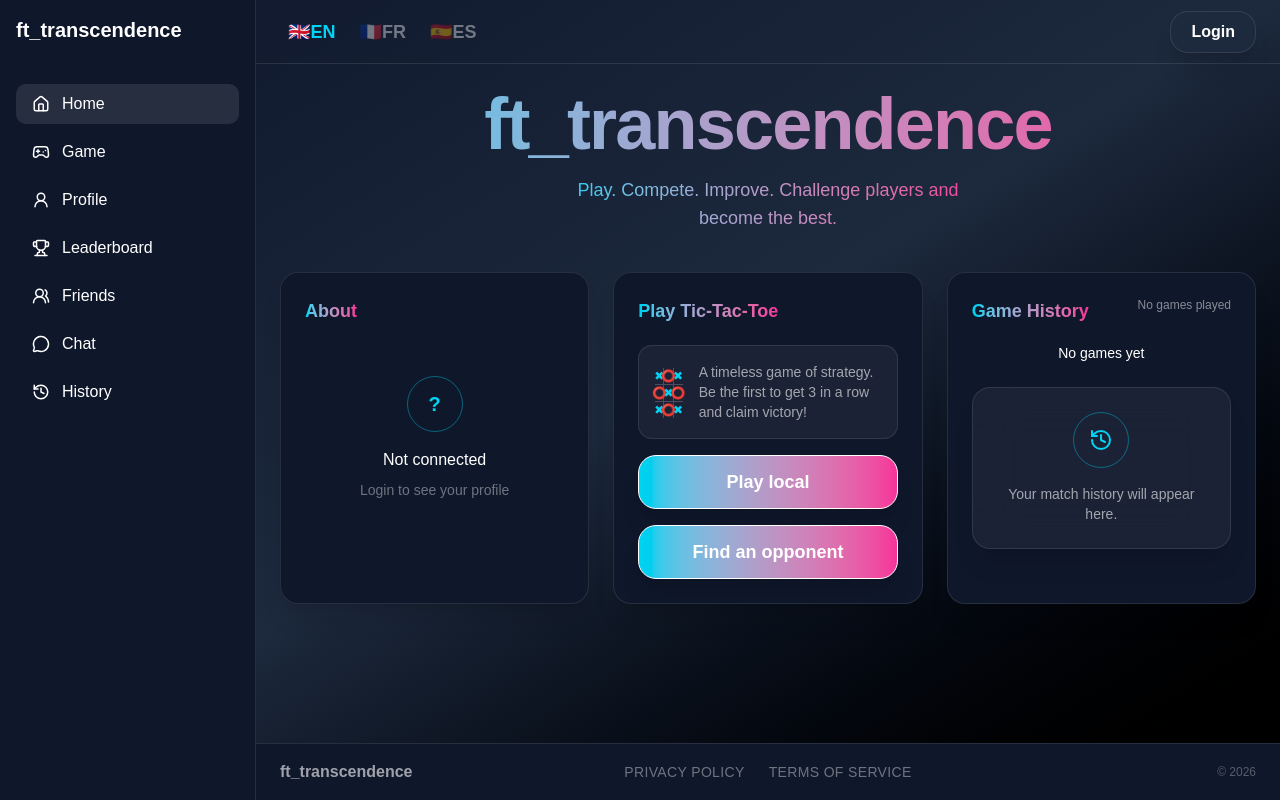
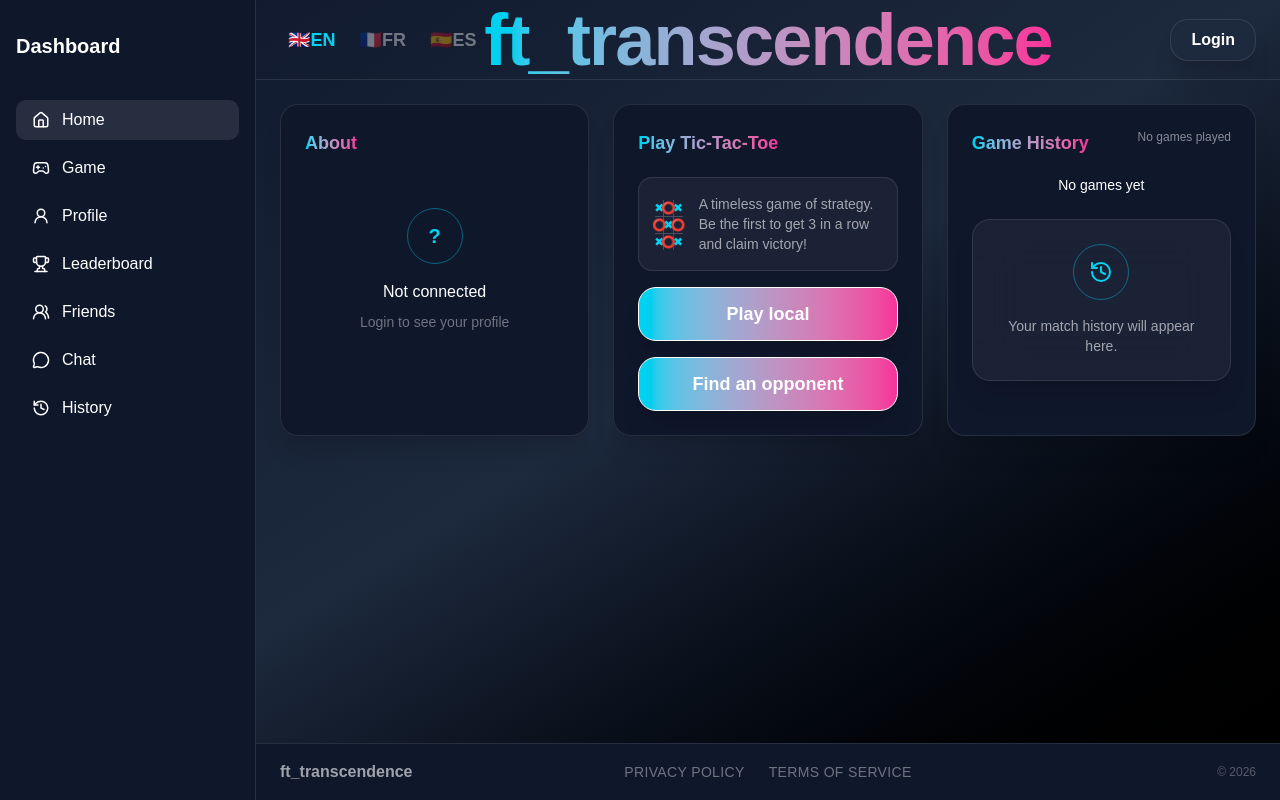
Before and after one commit to team-Segfault-Society-42/Ft_transcendence, a React app in the folder frontend/: page / in a window 1280 px wide. Built offline with nearby package versions, Linux system fonts and the light colour scheme; no server answers; the HTML template or start-up script is replaced by a standard one.

Commit message:
Change sidebarTitle, translated it (fr/es/en), main title in topbar

```diff
--- a/frontend/src/components/layout/Sidebar.tsx
+++ b/frontend/src/components/layout/Sidebar.tsx
@@ -19,8 +19,8 @@ export function Sidebar() {
   return (
     <aside className="w-64 bg-slate-900 border-r border-white/10 flex flex-col p-4">
 
-      <h1 className="text-xl font-bold mb-10">
-        {t("title")}
+      <h1 className="text-xl font-bold mt-4 mb-10">
+        {t("sidebar.title")}
       </h1>
 
       <nav className="flex flex-col gap-2">
--- a/frontend/src/components/layout/Topbar.tsx
+++ b/frontend/src/components/layout/Topbar.tsx
@@ -3,6 +3,8 @@ import LanguageSwitcher from "../ui/LanguageSwitcher"
 import { Button } from "@/components/ui/Button"
 import { useTranslation } from "react-i18next"
 import { Username } from "@/components/ui/Username";
+import { Motion } from "@/components/ui/Motion";
+
 
 interface User {
   username: string
@@ -22,10 +24,18 @@ export function Topbar({ user, onLoginClick, onLogoutClick }: HeaderProps) {
   const { t } = useTranslation()
 
   return (
-    <header className="h-16 min-h-16 border-b border-white/10 flex items-center justify-between px-6 gap-6">
+    <header className="relative h-16 min-h-20 border-b border-white/10 flex items-center justify-between px-6">
 
     <div className="flex items-center gap-4">
       <LanguageSwitcher />
+    </div>
+
+    <div className="absolute left-1/2 -translate-x-1/2">
+      <Motion>
+        <h1 className="text-3xl md:text-7xl font-extrabold tracking-tight bg-linear-to-r from-cyan-400 to-pink-500 bg-clip-text text-transparent">
+          {t("title")}
+        </h1>
+      </Motion>
     </div>
 
     <div className="flex items-center gap-4">
--- a/frontend/src/i18n/en.json
+++ b/frontend/src/i18n/en.json
@@ -23,6 +23,7 @@
     },
 
     "sidebar":{
+        "title": "Dashboard",
         "home": "Home",
         "game": "Game",
         "profile": "Profile",
--- a/frontend/src/i18n/es.json
+++ b/frontend/src/i18n/es.json
@@ -20,6 +20,7 @@
     },
 
     "sidebar": {
+      "title": "Panel de control",
       "home": "Inicio",
       "game": "Juego",
       "profile": "Perfil",
--- a/frontend/src/i18n/fr.json
+++ b/frontend/src/i18n/fr.json
@@ -20,6 +20,7 @@
     },
 
     "sidebar": {
+        "title": "Tableau de bord",
         "home": "Accueil",
         "game": "Jeu",
         "profile": "Profil",
--- a/frontend/src/pages/Home.tsx
+++ b/frontend/src/pages/Home.tsx
@@ -1,6 +1,4 @@
-import { useTranslation } from "react-i18next";
 import { Link, useNavigate } from "react-router-dom";
-import { Motion } from "@/components/ui/Motion";
 import { AboutCard } from "@/components/home/AboutCard"
 import { PlayCard } from "@/components/home/PlayCard"
 import { GameHistoryCard } from "@/components/home/GameHistoryCard"
@@ -10,7 +8,6 @@ import { useOutletContext } from "react-router"
 import { userService } from "@/services/userService"
 
 export default function Home() {
-  const { t } = useTranslation();
   const navigate = useNavigate();
   const [user] = useOutletContext<any>()
   const [matches, setMatches] = useState<Match[]>([])
@@ -42,17 +39,7 @@ export default function Home() {
   	return (
     	<section className="w-full flex flex-col gap-10">
 
-    <Motion>
-      	<div className="text-center space-y-4">
-        	<h1 className="text-5xl md:text-7xl font-extrabold tracking-tight bg-linear-to-r from-cyan-400 to-pink-500 bg-clip-text text-transparent">
-          	{t("title")}
-        	</h1>
 
-        	<p className="bg-linear-to-r from-cyan-400 to-pink-500  bg-clip-text text-transparent max-w-md mx-auto text-lg">
-          		{t("home.hero.texte")}
-        	</p>
-      	</div>
-    </Motion>
 
     <div className="w-full grid grid-cols-1 md:grid-cols-3 gap-6">
 
```
